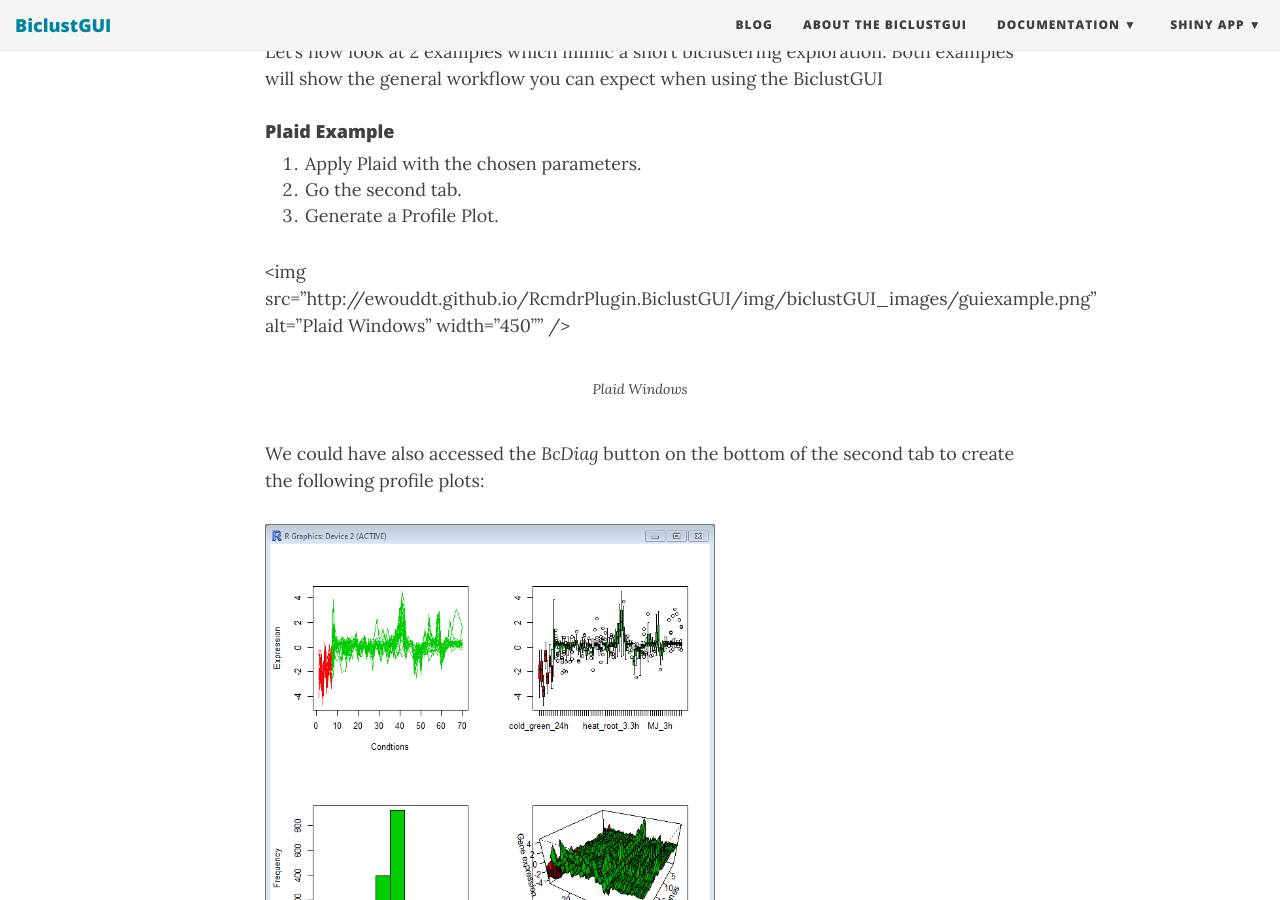
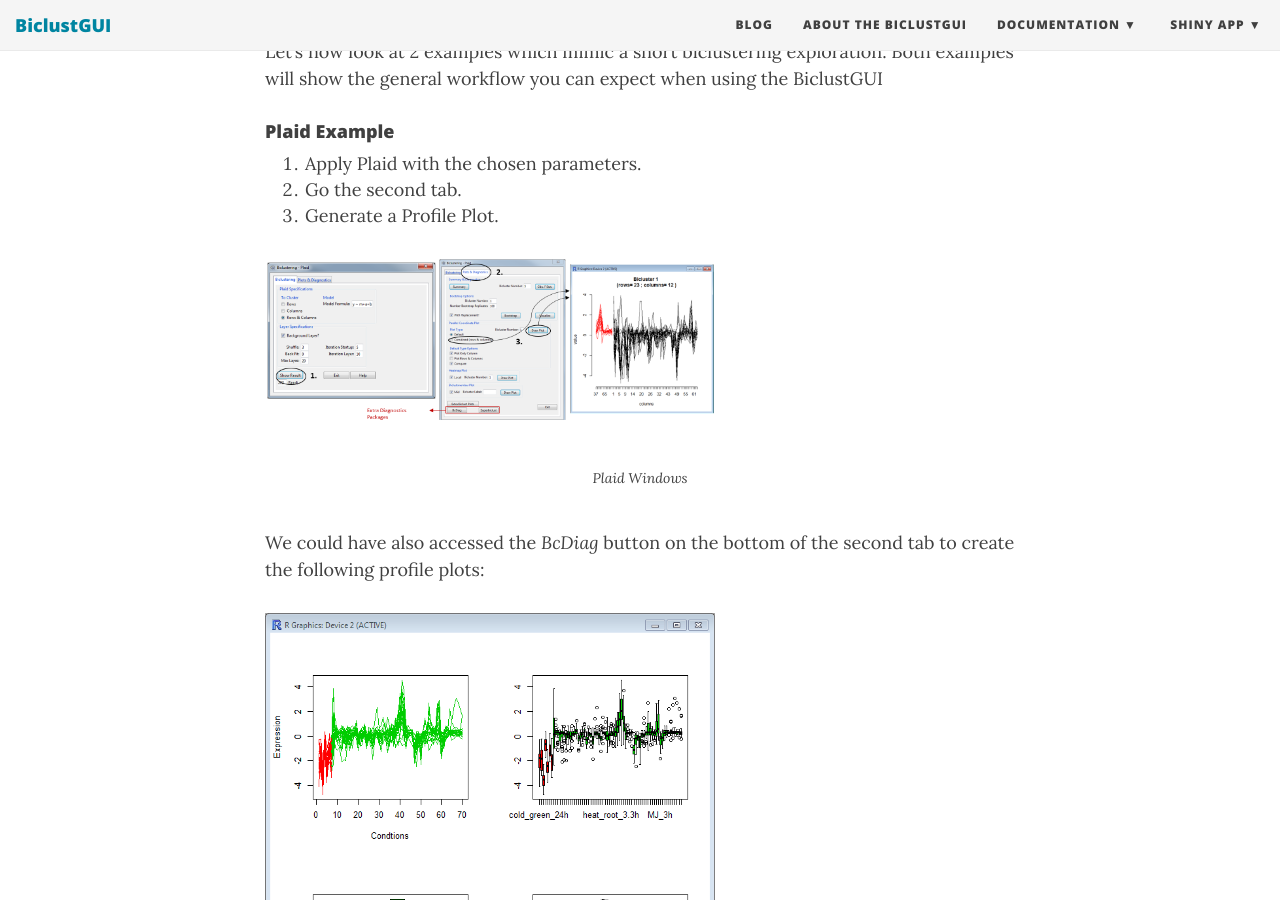
Before and after one commit to ewouddt/RcmdrPlugin.BiclustGUI, a Jekyll site: the page built from _posts/2016-09-27-biclustGUI.md, in a window 1280 px wide and 900 px high, scrolled down 6003 px. Built offline with Jekyll 4.4.1, drawn with Linux system fonts in a browser that asks for light colours; nearby versions of some CDN libraries; comment, search, counter and statistics services are not loaded.

Commit message:
fix post

```diff
--- a/_posts/2016-09-27-biclustGUI.md
+++ b/_posts/2016-09-27-biclustGUI.md
@@ -192,7 +192,7 @@ Let's now look at 2 examples which mimic a short biclustering exploration. Both
 2.  Go the second tab.
 3.  Generate a Profile Plot.
 
-<img src="{{ site.url }}/img/biclustGUI_images/guiexample.png" alt="Plaid Windows" width="450"" />
+<img src="{{ site.url }}/img/biclustGUI_images/guiexample.png" alt="Plaid Windows" width="450" />
 <p class="caption">
 Plaid Windows
 </p>
```
